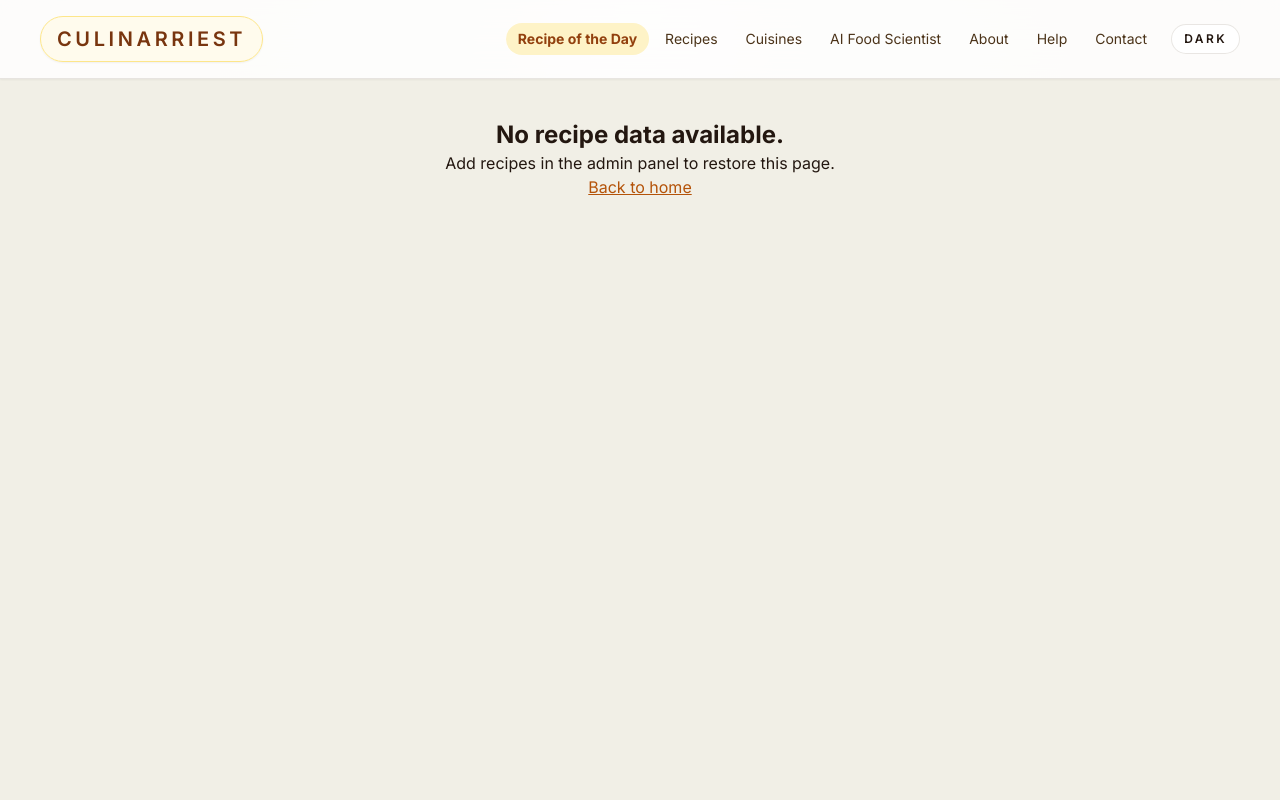
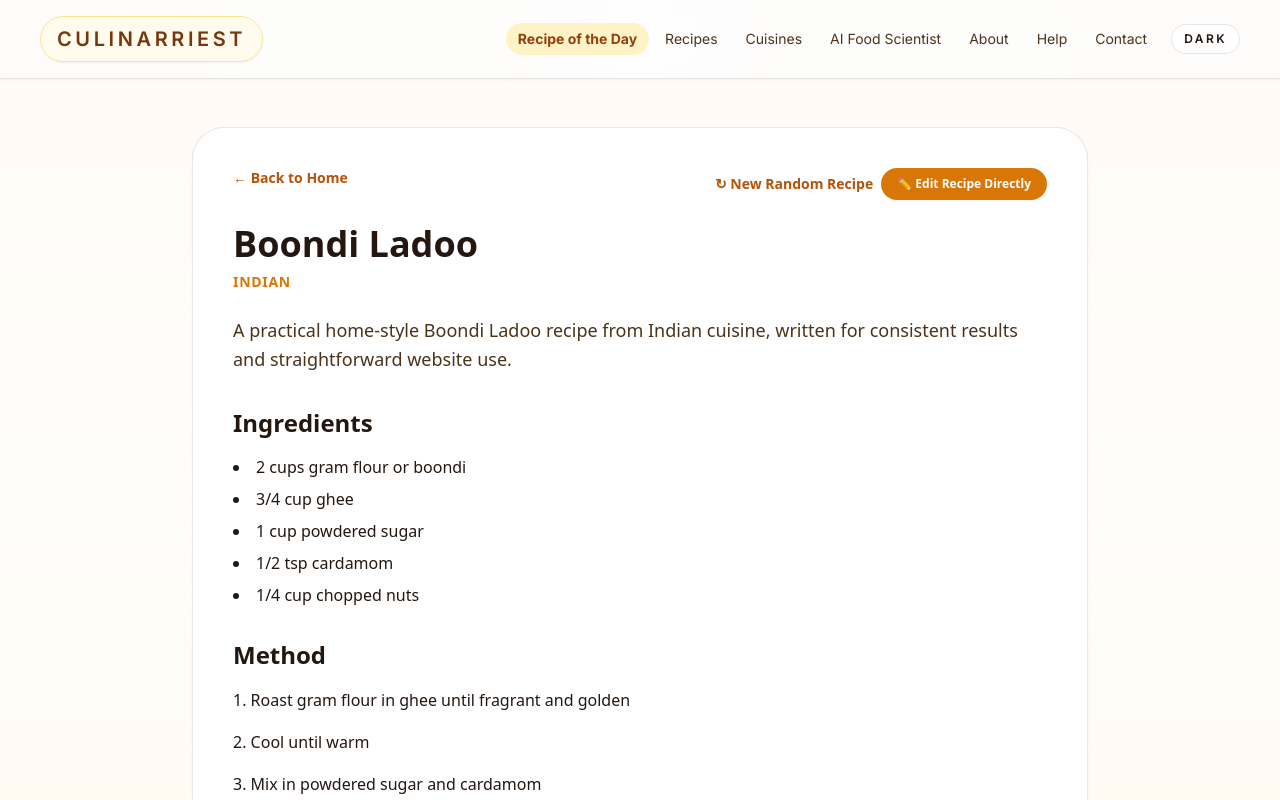
Before and after one commit to Mashhood16/culinary, a Next.js app: page /recipe-of-the-day in a window 1280 px wide. Shown: the top 800 px of the page. Built offline with nearby package versions, Linux system fonts and the light colour scheme; a web font is replaced by a local one.

Commit message:
recipe of the day update

```diff
--- a/src/app/recipe-of-the-day/page.tsx
+++ b/src/app/recipe-of-the-day/page.tsx
@@ -1,9 +1,8 @@
 'use client';
 
+import Link from 'next/link';
+import Image from 'next/image';
 import { Suspense, useEffect, useState } from 'react';
-import { useSearchParams } from 'next/navigation';
-import Image from 'next/image';
-import Link from 'next/link';
 import type { AdminRecipe } from '@/lib/recipe-store';
 import { summarizeMethodStep } from '@/lib/method-summary';
 import QuickEditButton from '@/components/QuickEditButton';
@@ -12,37 +11,31 @@ export const dynamic = 'force-dynamic';
 
 export default function RecipeOfTheDayPage() {
   return (
-    <Suspense fallback={<main className="min-h-screen bg-stone-50 flex items-center justify-center">Loading...</main>}>
+    <Suspense fallback={<main className="min-h-screen bg-stone-50 p-10 text-center font-sans">Loading...</main>}>
       <RecipeOfTheDayContent />
     </Suspense>
   );
 }
 
 function RecipeOfTheDayContent() {
-  const searchParams = useSearchParams();
-  const requestedSlug = searchParams.get('recipe');
-
   const [featured, setFeatured] = useState<AdminRecipe | null>(null);
   const [loading, setLoading] = useState(true);
 
-  useEffect(() => {
-    async function loadData() {
+  // Fetch live recipes and pick a random one on mount
+  async function loadRandomRecipe() {
+    setLoading(true);
     try {
-        // Fetch live recipes from the server
-        const res = await fetch('/api/recipes', { cache: 'no-store' });
+      const res = await fetch('/api/admin/recipes', { cache: 'no-store' });
       if (!res.ok) throw new Error('Failed to fetch');
 
       const recipes: AdminRecipe[] = await res.json();
+      const publishedRecipes = recipes.filter(r => r.status === 'published');
 
-        if (recipes.length === 0) {
+      if (publishedRecipes.length > 0) {
+        const randomIndex = Math.floor(Math.random() * publishedRecipes.length);
+        setFeatured(publishedRecipes[randomIndex]);
+      } else {
         setFeatured(null);
-        } else {
-          // If a slug was requested, find it. Otherwise, pick a random one from the live list.
-          const found = requestedSlug
-            ? recipes.find(r => r.slug === requestedSlug)
-            : recipes[Math.floor(Math.random() * recipes.length)];
-
-          setFeatured(found || recipes[0]);
       }
     } catch (err) {
       console.error("Error loading recipe:", err);
@@ -51,17 +44,19 @@ function RecipeOfTheDayContent() {
       setLoading(false);
     }
   }
-    loadData();
-  }, [requestedSlug]);
 
-  if (loading) return <main className="min-h-screen bg-stone-50 p-10 text-center">Loading...</main>;
+  useEffect(() => {
+    loadRandomRecipe();
+  }, []);
+
+  if (loading) return <main className="min-h-screen bg-stone-50 p-10 text-center font-sans">Loading daily inspiration...</main>;
 
   if (!featured) {
     return (
-      <main className="min-h-screen bg-stone-50 p-10 text-center">
-        <h1 className="text-2xl font-bold">No recipe data available.</h1>
-        <p>Add recipes in the admin panel to restore this page.</p>
-        <Link href="/" className="text-amber-700 underline">Back to home</Link>
+      <main className="min-h-screen bg-stone-50 p-10 text-center font-sans">
+        <h1 className="text-2xl font-bold text-stone-900">No published recipes found.</h1>
+        <p className="mt-2 text-stone-600">Ensure you have recipes set to "published" in your admin panel.</p>
+        <Link href="/" className="mt-4 inline-block text-amber-700 underline">Back to home</Link>
       </main>
     );
   }
@@ -73,30 +68,44 @@ function RecipeOfTheDayContent() {
   return (
     <main className="min-h-screen bg-[linear-gradient(180deg,#fffaf6_0%,#fffefb_45%,#fff7ed_100%)] text-stone-900 p-6 md:p-12 font-sans">
       <div className="mx-auto max-w-4xl bg-white rounded-[32px] p-6 md:p-10 shadow-sm border border-stone-200">
-        <div className="flex justify-between items-start">
+        <div className="flex justify-between items-start mb-6">
           <Link href="/" className="text-sm font-semibold text-amber-700 hover:underline">← Back to Home</Link>
+          <div className="flex gap-2">
+            <button
+                onClick={loadRandomRecipe}
+                className="text-sm font-semibold text-amber-700 hover:underline"
+            >
+                ↻ New Random Recipe
+            </button>
             <QuickEditButton slug={featured.slug} />
           </div>
+        </div>
 
-        <h1 className="mt-6 text-4xl font-bold">{featured.title}</h1>
+        <h1 className="text-4xl font-bold">{featured.title}</h1>
         <p className="text-sm uppercase tracking-wider text-amber-600 font-semibold mt-2">{featured.cuisine}</p>
 
         {featured.image && (
-          <Image src={featured.image} alt={featured.title} width={800} height={400} className="mt-6 w-full h-[300px] object-cover rounded-3xl" />
+          <Image
+            src={featured.image}
+            alt={featured.title}
+            width={800}
+            height={400}
+            className="mt-6 w-full h-[300px] object-cover rounded-3xl"
+          />
         )}
 
-        <p className="mt-6 text-lg text-stone-700">{featured.description}</p>
+        <p className="mt-6 text-lg text-stone-700 leading-relaxed">{featured.description}</p>
 
         <div className="mt-8">
             <h3 className="text-2xl font-semibold">Ingredients</h3>
-            <ul className="mt-4 list-disc list-inside space-y-2">
+            <ul className="mt-4 list-disc list-inside space-y-2 text-stone-750">
               {featured.ingredients?.map((item, idx) => <li key={idx}>{item}</li>)}
             </ul>
         </div>
 
         <div className="mt-8">
             <h3 className="text-2xl font-semibold">Method</h3>
-            <ol className="mt-4 list-decimal list-inside space-y-4">
+            <ol className="mt-4 list-decimal list-inside space-y-4 text-stone-750 leading-relaxed">
               {methodSteps.map((step, idx) => <li key={idx}>{step}</li>)}
             </ol>
         </div>
```
Lines whose indentation alone changed are shown as unchanged.
